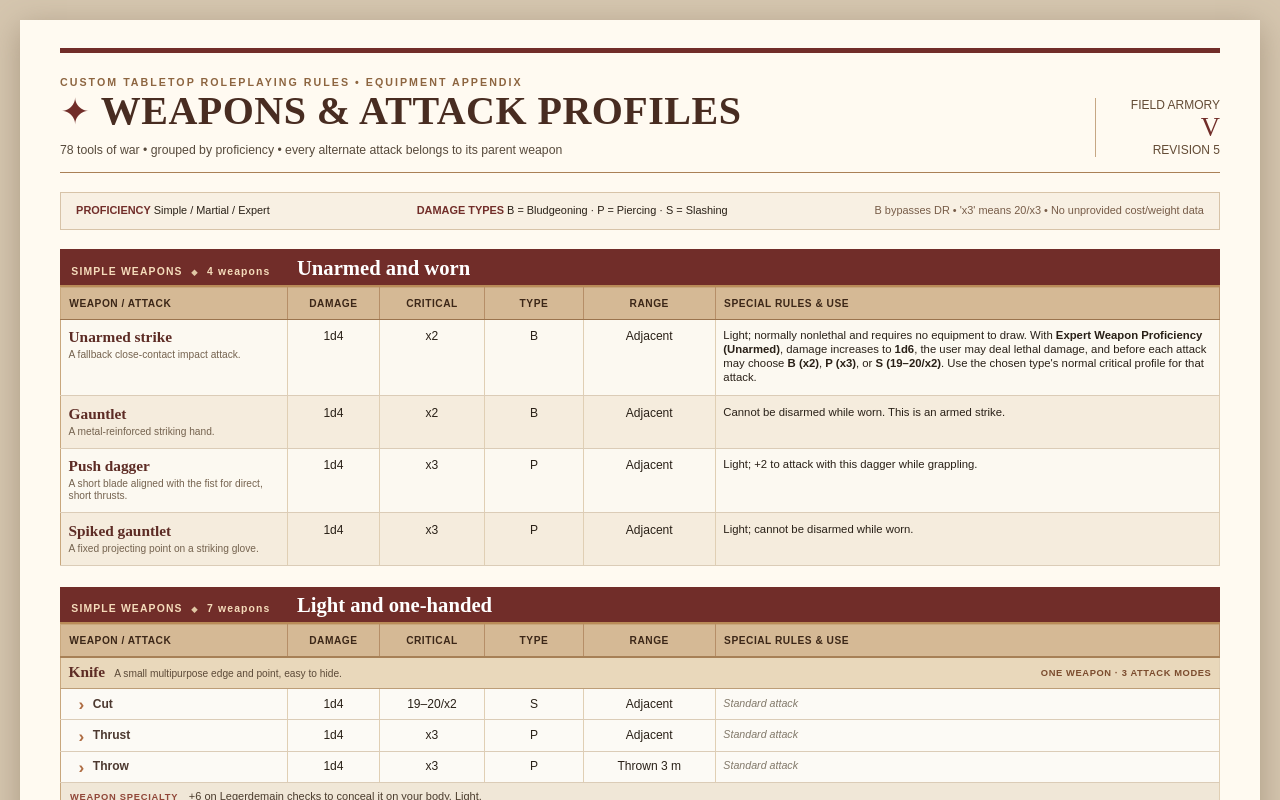
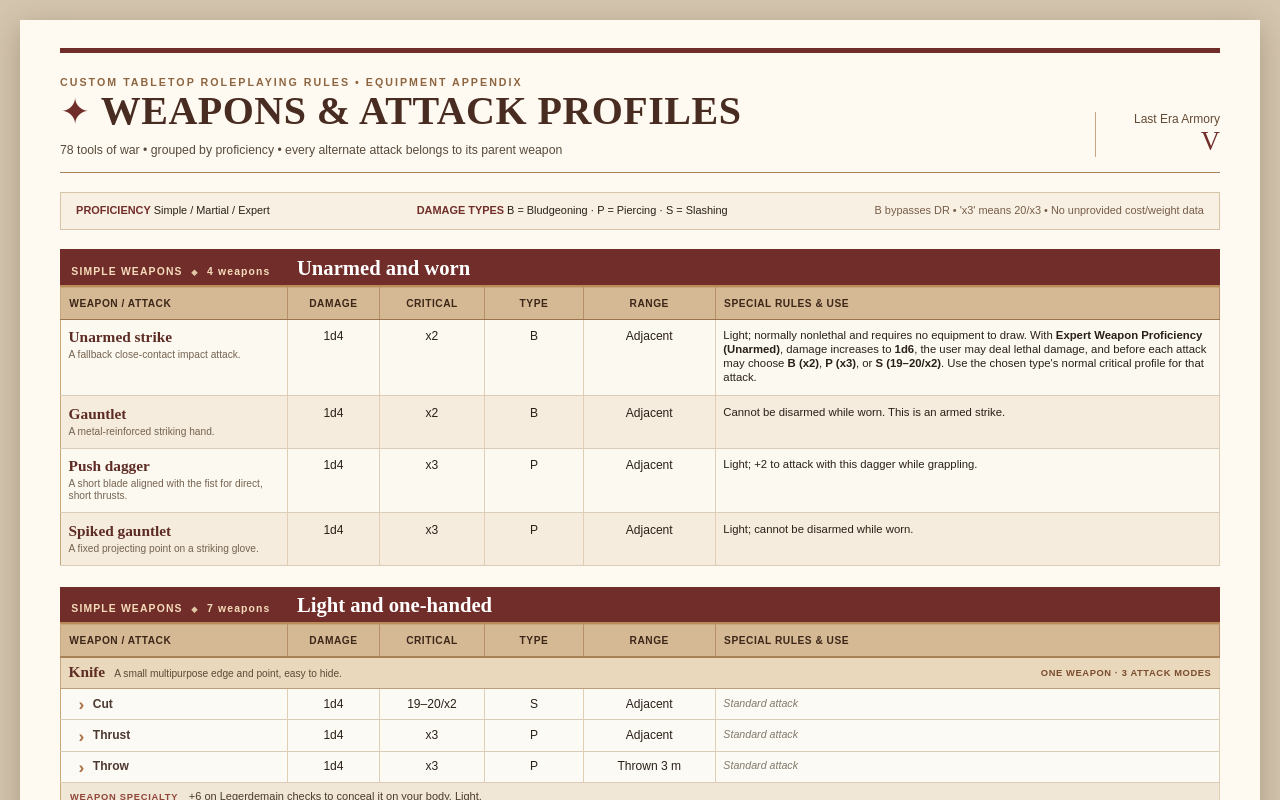
Before and after one commit to verimonde/Last-Era-Armory, a plain HTML site: page index.html in a window 1280 px wide. Shown: the top 800 px of the page. Drawn offline with Linux system fonts and the light colour scheme.

Commit message:
Update index.html

```diff
--- a/index.html
+++ b/index.html
@@ -83,7 +83,7 @@ strong{font-weight:700}
  .rules-break{border-top:2px solid #c7b090;margin-top:25px;padding-top:20px}
 }
 </style></head><body><main>
-<header class="hero"><div><div class="eyebrow">Custom tabletop roleplaying rules • Equipment appendix</div><h1><span class="crest">✦</span>WEAPONS &amp; ATTACK PROFILES</h1><div class="deck">78 tools of war • grouped by proficiency • every alternate attack belongs to its parent weapon</div></div><div class="edition">FIELD ARMORY<br><b>V</b><br>REVISION 5</div></header>
+<header class="hero"><div><div class="eyebrow">Custom tabletop roleplaying rules • Equipment appendix</div><h1><span class="crest">✦</span>WEAPONS &amp; ATTACK PROFILES</h1><div class="deck">78 tools of war • grouped by proficiency • every alternate attack belongs to its parent weapon</div></div><div class="edition">Last Era Armory<br><b>V</b></div></header>
 <aside class="legend"><span><strong>PROFICIENCY</strong> Simple / Martial / Expert</span><span class="pill"><strong>DAMAGE TYPES</strong> B = Bludgeoning · P = Piercing · S = Slashing</span><span class="sub">B bypasses DR • 'x3' means 20/x3 • No unprovided cost/weight data</span></aside>
 <section class="weapon-section simple" id="sec-simple-unarmed-and-worn">
 <div class="section-banner"><div class="section-kicker">SIMPLE WEAPONS <span class="dot">◆</span> 4 weapons</div><h2>Unarmed and worn</h2></div>
```
